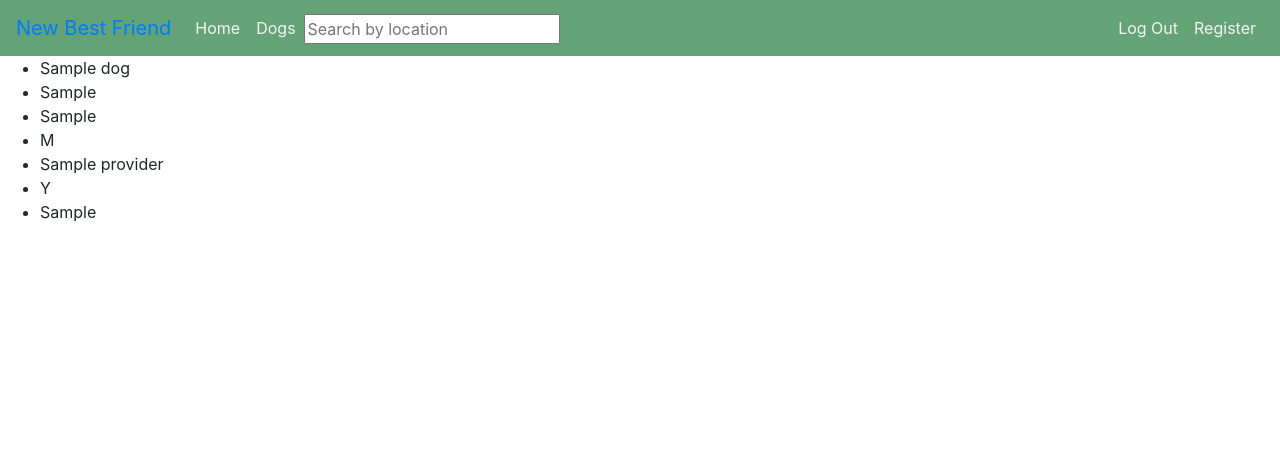
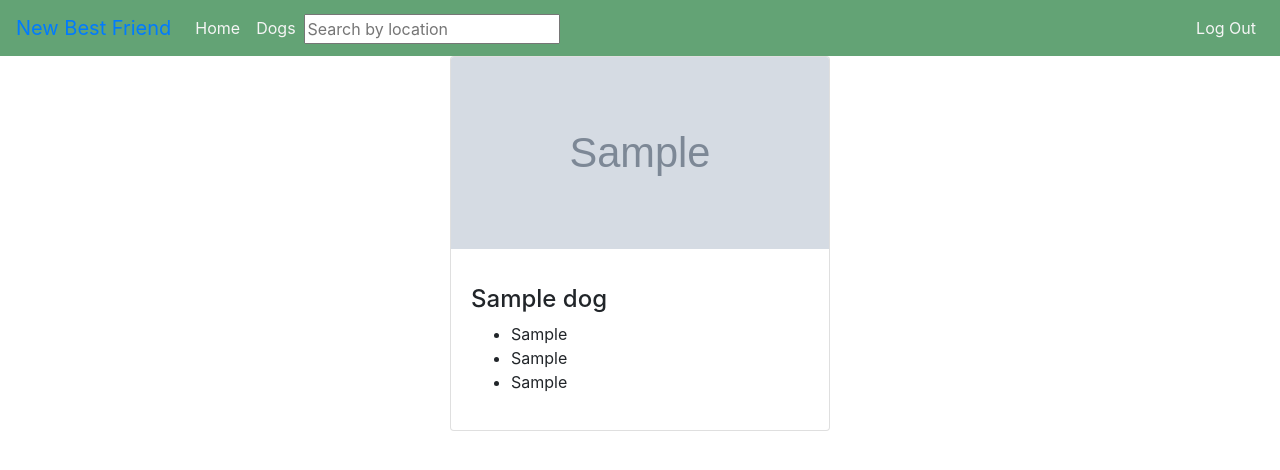
Before and after one commit to andrewjspivey/New_Best_Friend, a Django app: page /dogs/ in a window 1280 px wide. Shown: the top 470 px of the page. Run offline with Django 3.2, Linux system fonts and the light colour scheme; a user stored in the database is signed in; tables that the repository leaves empty hold one stand-in row (values such as "Sample post"); grey boxes marked "Sample" are stand-in pictures.

Commit message:
adds styling to register forms and modal for signup, also initiates index cards

```diff
--- a/main_app/forms.py
+++ b/main_app/forms.py
@@ -6,18 +6,18 @@ from .models import Dog, Provider, User, RegUser
 from django.db import transaction
 
 class ProviderRegisterForm(UserCreationForm):
-    shelterName = forms.CharField(max_length=75)
-    location = forms.CharField(max_length=75)
-    description = forms.CharField(max_length=500)
-    phone = forms.CharField(max_length=15)
-    website = forms.CharField(max_length=100)
-    image = forms.CharField(max_length=200)
-    adoptionProcess = forms.CharField(max_length=500)
+    shelterName = forms.CharField(widget=forms.TextInput(attrs={'class' : 'form-control'}))
+    location = forms.CharField(widget=forms.TextInput(attrs={'class' : 'form-control'}))
+    phone = forms.CharField(widget=forms.TextInput(attrs={'class' : 'form-control'}))
+    website = forms.CharField(widget=forms.TextInput(attrs={'class' : 'form-control'}))
+    image = forms.CharField(widget=forms.TextInput(attrs={'class' : 'form-control'}))
+    description = forms.CharField(widget=forms.Textarea(attrs={'class' : 'form-control'}))
+    adoptionProcess = forms.CharField(widget=forms.Textarea(attrs={'class' : 'form-control'}))
 
     class Meta:
         model = User
         fields = ['username', 'email', 'password1', 'password2', 'shelterName',
-            'location', 'description', 'phone', 'website', 'image', 'adoptionProcess']
+            'location', 'phone', 'website', 'image', 'description', 'adoptionProcess']
 
 
     def save(self, commit=True):
@@ -26,6 +26,14 @@ class ProviderRegisterForm(UserCreationForm):
         if commit:
             user.save()
         return user
+
+    def __init__(self, *args, **kwargs):
+        super(ProviderRegisterForm, self).__init__(*args, **kwargs)
+
+        self.fields['username'].widget.attrs['class'] = 'form-control'
+        self.fields['email'].widget.attrs['class'] = 'form-control'
+        self.fields['password1'].widget.attrs['class'] = 'form-control'
+        self.fields['password2'].widget.attrs['class'] = 'form-control'
 
 class RegUserRegisterForm(UserCreationForm):
     image = forms.CharField(max_length=200)
--- a/main_app/static/css/styles.css
+++ b/main_app/static/css/styles.css
@@ -43,3 +43,21 @@
 .collapse:not(.show) {
     display: flex !important;
 }
+
+#providerform {
+    width: 600px;
+    margin: auto;
+    padding-top: 3em;
+}
+
+.register-header {
+    align-content: center;
+    text-align: center;
+    margin: auto 0;
+}
+
+.card-img-top {
+    width: 100%;
+    height: 15vw;
+    object-fit: cover;
+}
--- a/main_app/templates/base.html
+++ b/main_app/templates/base.html
@@ -6,9 +6,9 @@
     <!-- Required meta tags -->
     <meta charset="utf-8">
     <meta name="viewport" content="width=device-width, initial-scale=1, shrink-to-fit=no">
-    <link rel="stylesheet" href="{% static 'css/styles.css' %}">
     <!-- Bootstrap CSS -->
     <link rel="stylesheet" href="https://cdn.jsdelivr.net/npm/bootstrap@4.5.3/dist/css/bootstrap.min.css" integrity="sha384-TX8t27EcRE3e/ihU7zmQxVncDAy5uIKz4rEkgIXeMed4M0jlfIDPvg6uqKI2xXr2" crossorigin="anonymous">
+    <link rel="stylesheet" href="{% static 'css/styles.css' %}">
 
     <!-- Optional JavaScript; choose one of the two! -->
 
@@ -21,6 +21,7 @@
     <script src="https://cdn.jsdelivr.net/npm/popper.js@1.16.1/dist/umd/popper.min.js" integrity="sha384-9/reFTGAW83EW2RDu2S0VKaIzap3H66lZH81PoYlFhbGU+6BZp6G7niu735Sk7lN" crossorigin="anonymous"></script>
     <script src="https://cdn.jsdelivr.net/npm/bootstrap@4.5.3/dist/js/bootstrap.min.js" integrity="sha384-w1Q4orYjBQndcko6MimVbzY0tgp4pWB4lZ7lr30WKz0vr/aWKhXdBNmNb5D92v7s" crossorigin="anonymous"></script>
     -->
+
 
     <title>New Best Friend</title>
   </head>
@@ -51,12 +52,12 @@
                 <li class="nav-item">
                     <a class="nav-link" href="{% url 'logout' %}">Log Out</a>
                 </li>
-            <li class="nav-item">
-              <a class="nav-link" href="{% url 'registration' %}">Register</a>
-            </li>
                 {% else %}
                 <li class="nav-item">
                     <a class="nav-link" href="{% url 'login' %}">Log In</a>
+                </li>
+                <li class="nav-item">
+                    <a class="nav-link" data-toggle="modal" data-target="#register-modal">Sign up</a>
                 </li>
                 {% endif %}
             </ul>
@@ -64,9 +65,58 @@
     </nav>
 
 
+  <!-- Register Modal -->
+  <div class="modal fade" id="register-modal" tabindex="-1" aria-labelledby="exampleModalLabel" aria-hidden="true">
+    <div class="modal-dialog">
+      <div class="modal-content">
+        <div class="modal-header">
+          <h5 class="modal-title" id="modal-label">Signup</h5>
+          <button type="button" class="close" data-dismiss="modal" aria-label="Close">
+            <span aria-hidden="true">&times;</span>
+          </button>
+        </div>
+        <div class="modal-body">
+          Sign up as a common user or sign up your Shelter
+        </div>
+        <div class="modal-footer" style="justify-content: center;">
+            <a type="button" class="btn btn-primary" id="signup-link">Sign up</a>
+            <a href="{% url 'prov_registration' %}" type="button" class="btn btn-primary">Sign up Shelter</a>
+        </div>
+      </div>
+    </div>
+  </div>
+
+  <!-- regsignup modal -->
+  <div class="modal" id="reg-signup-modal" tabindex="-1">
+    <div class="modal-dialog">
+      <div class="modal-content">
+        <div class="modal-header">
+          <h5 class="modal-title">Sign Up</h5>
+          <button type="button" class="close" data-dismiss="modal" aria-label="Close">
+            <span aria-hidden="true">&times;</span>
+          </button>
+        </div>
+        <div class="modal-body">
+            <form action="{% url 'register_regUser' %}" method="POST">
+                {% csrf_token %}
+                {{ signup_modal.as_p }}
+                <input type="submit" value="Sign up">
+            </form>
+        </div>
+      </div>
+    </div>
+  </div>
+
         {% block content %}
 
         {% endblock %}
 
+        <script>
+        $('#signup-link').on('click', function () {
+            $('#reg-signup-modal').modal('show');
+        });
+        </script>
+
+
 </body>
 </html>
--- a/main_app/templates/dogs/index.html
+++ b/main_app/templates/dogs/index.html
@@ -4,20 +4,27 @@
 <h1>New Best Friend</h1>
 
 {% block content %}
-    {% for dog in dogs %}
-    <div>
-        <div>
-            <ul>
-                <li>{{dog.name}}</li>
-                <li>{{dog.breed}}</li>
-                <li>{{dog.location}}</li>
-                <li>{{dog.gender}}</li>
-                <li>{{dog.provider}}</li>
-                <li>{{dog.neutured}}</li>
-                <li>{{dog.age}}</li>
-            </ul>
-        </div>
+
+<div class="container">
+    <div class="row row-cols-3">
+        {% for dog in dogs %}
+            <div class="col"></div>
+                    <div class="card" style="width: 18rem;">
+                        <img src="{{ dog.image }}" class="card-img-top" alt="image.jpg">
+                        <div class="card-body">
+                            <p class="card-text">
+                                <h4>{{ dog.name }}</h4>
+                                <ul>
+                                    <li>{{ dog.age }}</li>
+                                    <li>{{ dog.breed }}</li>
+                                    <li>{{ dog.location }}</li>
+                                </ul>
+                            </p>
+                        </div>
+                    </div>
+            </div>
+        {% endfor %}
     </div>
-    {% endfor %}
+</div>
 
 {% endblock %}
--- a/main_app/views.py
+++ b/main_app/views.py
@@ -9,7 +9,11 @@ from django.db.models import Q
 
 
 def home(request):
-    return render(request, "home.html")
+    signup_modal = RegUserRegisterForm()
+    context = {
+        "signup_modal": signup_modal,
+    }
+    return render(request, "home.html", context)
 
 class SearchResults(ListView):
     model = Dog
@@ -26,7 +30,11 @@ class SearchResults(ListView):
 
 def dogs_index(request):
     dogs = Dog.objects.all()
-    context = {"dogs": dogs}
+    signup_modal = RegUserRegisterForm()
+    context = {
+        "dogs": dogs,
+        "signup_modal": signup_modal,
+    }
 
     return render(request, "dogs/index.html", context)
 
@@ -34,9 +42,11 @@ def dogs_index(request):
 def dog_show(request, dog_id):
     dog = Dog.objects.get(id=dog_id)
     provider = Provider.objects.all()
+    signup_modal = RegUserRegisterForm()
     context = {
         "dog": dog,
         "provider": provider,
+        "signup_modal": signup_modal,
     }
     return render(request, "dogs/show.html", context)
 
```
Also changed, not shown: main_app/templates/registration/register_provider.html (+13 -6 lines). Lines whose indentation alone changed are shown as unchanged.
